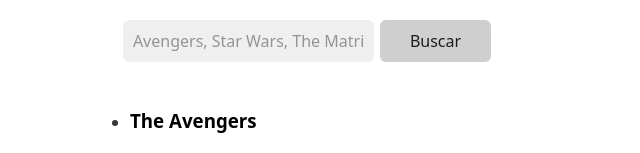
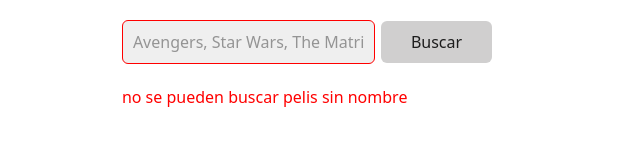
Before and after one commit to MPiccato/react-buscador-pelis, a React (Vite) app: page / in a window 1280 px wide. Shown: the top 153 px of the page, without its empty margins (330-970 px from the left). Built offline with nearby package versions, Linux system fonts and the light colour scheme.

Commit message:
custom hooks search

```diff
--- a/src/App.jsx
+++ b/src/App.jsx
@@ -1,11 +1,56 @@
 import './App.css';
+
 import { useMovies } from './hooks/useMovies';
 import { Movies } from './components/Movies';
+import { useEffect, useState } from 'react';
+
+function useSearch() {
+  const [search, updateSearch] = useState('')
+  const [error, setError] = useState(null);
+
+  useEffect(() => {
+    if (search === '') {
+      setError('no se pueden buscar pelis sin nombre')
+      return
+    }
+    if (search.match(/^\d+$/)) {
+      setError('No se puede buscar una peli con un número')
+      return
+    }
+    if (search.length < 3) {
+      setError('La búsqueda debe tener al menos tres caracteres')
+      return
+    }
+
+    setError(null)
+
+  }, [search])
+
+  return { search, updateSearch, error }
+
+}
+
 
 
 function App() {
 
-  const { movies: mappedMovies } = useMovies()
+  const { movies } = useMovies();
+  const { search, updateSearch, error } = useSearch()
+
+
+
+  const handleSubmit = (event) => {
+    event.preventDefault()
+    console.log({ search })
+  }
+
+  const handleChange = (event) => {
+
+
+    updateSearch(event.target.value)
+
+  }
+
 
 
 
@@ -13,15 +58,19 @@
     <div className='page'>
 
       <header>
-        <form className='form'>
-          <input placeholder='Avengers, Star Wars, The Matrix...' />
+        <form className='form' onSubmit={handleSubmit}>
+          <input
+            style={{ border: '1px solid blue', borderColor: error ? 'red' : 'blue' }}
+            onChange={handleChange} value={search} name='query'
+            placeholder='Avengers, Star Wars, The Matrix...' />
           <button type='submit'>Buscar</button>
         </form>
+        {error && <p style={{ color: 'red' }}>{error}</p>}
       </header>
 
       <main>
         {/* Peliculas */}
-        <Movies movies={mappedMovies} />
+        <Movies movies={movies} />
       </main>
     </div >
   )
--- a/src/components/Movies.jsx
+++ b/src/components/Movies.jsx
@@ -6,7 +6,7 @@
                     <li key={movie.id}>
                         <h3>{movie.title}</h3>
                         <p>{movie.year}</p>
-                        <img src={movie.poster} alt={movie.Title} />
+                        <img src={movie.image} alt={movie.title} />
                     </li>
                 ))
             }
--- a/src/hooks/useMovies.js
+++ b/src/hooks/useMovies.js
@@ -9,7 +9,7 @@
         id: movie.imdbID,
         title: movie.Title,
         year: movie.Year,
-        poster: movie.Poster
+        image: movie.Poster
     }))
 
     return { movies: mappedMovies }
```
